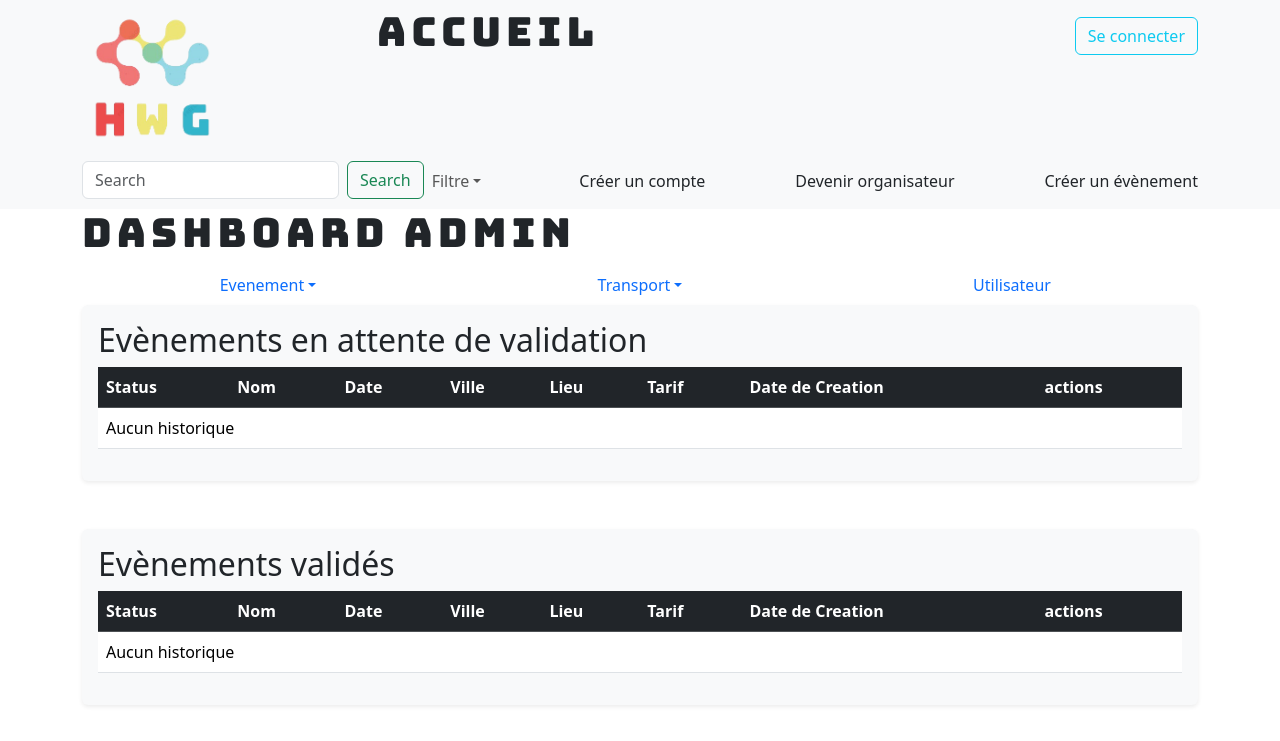
After one commit to SKenny64/hwg, a Symfony app: template templates/admin/index.html.twig in a window 1280 px wide; the page is wider, and only the part inside the window is pictured. The commit adds this page. Shown: the top 741 px of that part. Run offline with Twig, Linux system fonts and the light colour scheme; the template is opened without the code that fills it, so the values that code supplies are empty; grey boxes labelled with a size stand in for pictures from a placeholder-image service; style sheets or scripts are compiled from the project's sources; some libraries are stand-ins or nearby versions.

Commit message:
Mise en place des sections pour le dashboard admin

```diff
--- /dev/null
+++ b/templates/admin/index.html.twig
@@ -0,0 +1,112 @@
+{% extends 'base.html.twig' %}
+
+{% block title %}Admin - Back Office{% endblock %}
+
+{% block body %}
+<h1>Dashboard admin</h1>
+<ul class="nav nav-pills nav-justified">
+    <li class="nav-item dropdown">
+        <a class="nav-link dropdown-toggle" data-bs-toggle="dropdown" href="#" role="button" aria-expanded="false">Evenement</a>
+        <ul class="dropdown-menu">
+        <li><a class="dropdown-item" href="#">Evenement</a></li>
+        <li><a class="dropdown-item" href="#">Participation</a></li>
+        <li><a class="dropdown-item" href="#">Catégorie</a></li>
+        </ul>
+    </li>
+    <li class="nav-item dropdown">
+        <a class="nav-link dropdown-toggle" data-bs-toggle="dropdown" href="#" role="button" aria-expanded="false">Transport</a>
+        <ul class="dropdown-menu">
+        <li><a class="dropdown-item" href="#">Transport</a></li>
+        <li><a class="dropdown-item" href="#">Réservation</a></li>
+        <li><a class="dropdown-item" href="#">Type de transport</a></li>
+        </ul>
+    </li>
+    <li class="nav-item">
+        <a class="nav-link" href="#">Utilisateur</a>
+    </li>
+</ul>
+<div class ="event-panel shadow-sm p-3 mb-5 bg-body-tertiary rounded">
+    <h2>Evènements en attente de validation</h2>
+    <table class="table">
+        <thead class="table-dark">
+            <tr>
+                <th>Status</th>
+                <th>Nom</th>
+                <th>Date</th>
+                <th>Ville</th>
+                <th>Lieu</th>
+                <th>Tarif</th>
+                <th>Date de Creation</th>
+                <th>actions</th>
+            </tr>
+        </thead>
+        <tbody>
+        {% for evenement in evenements %}
+            {% if evenement.statusEvenement == 'En attente de validation' %}
+            <tr>
+                <td>
+                    <span class="btn btn-secondary">{{ evenement.statusEvenement }}</span>
+                </td>
+                <td>{{ evenement.nomEvenement }}</td>
+                <td>{{ evenement.dateEvenement ? evenement.dateEvenement|date('d-m-Y') : '' }}</td>
+                <td>{{ evenement.villeEvenement }}</td>
+                <td>{{ evenement.nomLieu }}</td>
+                <td>{{ evenement.tarifEvenement }} €</td>
+                <td>{{ evenement.dateCreation ? evenement.dateCreation|date('d-m-Y') : '' }}</td>
+                <td>
+                    <a class="btn btn-info" href="{{ path('app_evenement_show', {'id': evenement.id}) }}">voir</a>
+                    <a class="btn btn-secondary" href="{{ path('app_admin_evenement_edit', {'id': evenement.id}) }}">modifier</a>
+                </td>
+            </tr>
+            {% endif %}
+        {% else %}
+            <tr>
+                <td colspan="14">Aucun historique</td>
+            </tr>
+        {% endfor %}
+        </tbody>
+    </table>
+</div>
+<div class ="event-panel shadow-sm p-3 mb-5 bg-body-tertiary rounded">
+    <h2>Evènements validés</h2>
+    <table class="table">
+        <thead class="table-dark">
+            <tr>
+                <th>Status</th>
+                <th>Nom</th>
+                <th>Date</th>
+                <th>Ville</th>
+                <th>Lieu</th>
+                <th>Tarif</th>
+                <th>Date de Creation</th>
+                <th>actions</th>
+            </tr>
+        </thead>
+        <tbody>
+        {% for evenement in evenements %}
+            {% if evenement.statusEvenement == 'Validé' %}
+            <tr>
+                <td>
+                    <span class="btn btn-success">{{ evenement.statusEvenement }}</span>
+                </td>
+                <td>{{ evenement.nomEvenement }}</td>
+                <td>{{ evenement.dateEvenement ? evenement.dateEvenement|date('d-m-Y') : '' }}</td>
+                <td>{{ evenement.villeEvenement }}</td>
+                <td>{{ evenement.nomLieu }}</td>
+                <td>{{ evenement.tarifEvenement }} €</td>
+                <td>{{ evenement.dateCreation ? evenement.dateCreation|date('d-m-Y') : '' }}</td>
+                <td>
+                    <a class="btn btn-info" href="{{ path('app_evenement_show', {'id': evenement.id}) }}">voir</a>
+                    <a class="btn btn-secondary" href="{{ path('app_admin_evenement_edit', {'id': evenement.id}) }}">modifier</a>
+                </td>
+            </tr>
+            {% endif %}
+        {% else %}
+            <tr>
+                <td colspan="14">Aucun historique</td>
+            </tr>
+        {% endfor %}
+        </tbody>
+    </table>
+</div>
+{% endblock %}
```
Also changed, not shown: src/Controller/AdminController.php (added, +64 -0 lines), src/Form/EvenementType.php (+9 -3 lines), templates/admin/categorie.html.twig (added), templates/admin/participation.html.twig (added), templates/admin/transport.html.twig (added), templates/admin/user.html.twig (added), 1 other file.
